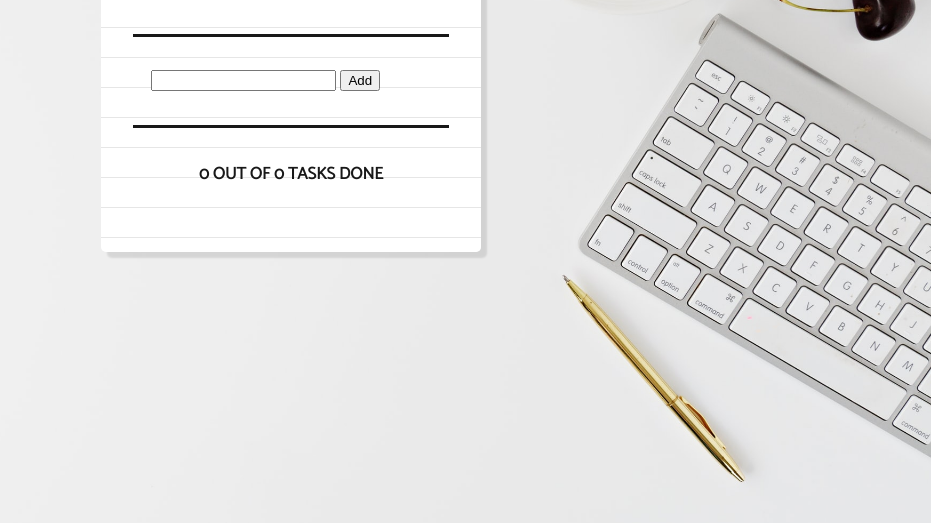
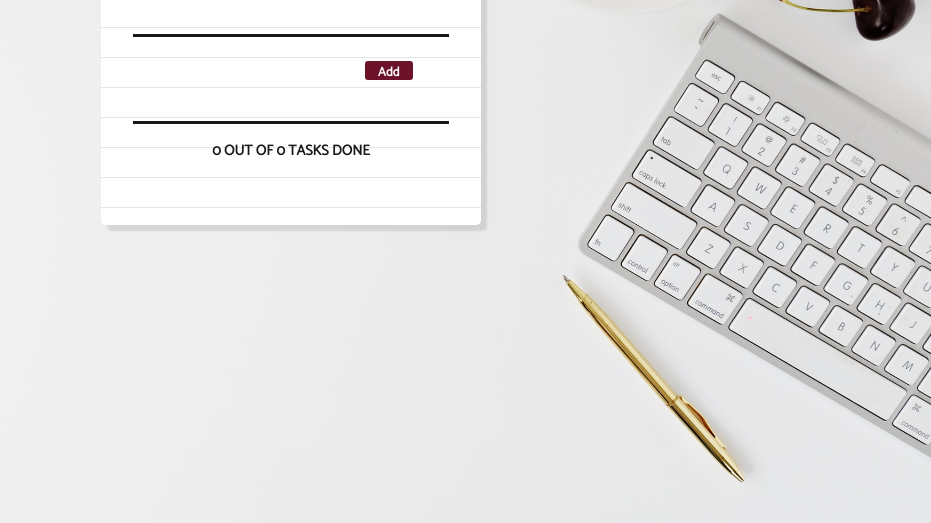
Before and after one commit to Amopho/todo-list, a website: page src/index.html in a window 1280 px wide. Shown: the part 211-734 px from the top of the page, without its empty margins (349-1280 px from the left). Drawn offline with nearby package versions, Linux system fonts and the light colour scheme; files that its build step writes are made by us from their sources.

Commit message:
cherry button

```diff
--- a/src/index.html
+++ b/src/index.html
@@ -11,18 +11,25 @@
     <div class="sticky-note"></div>
     <div class="notes-container">
       <div class="heading"><h1>To Do's...</h1></div>
-      <div class="task">
         <form>
           <div class="item">
             <input type="text" name="userText" id="userData" /><label
               for="task-{{$index}}"
               ><span></span
             ></label>
-            <button onclick="addToList()">Add</button>
-          </div>
+            <!-- <button onclick="addToList()">Add</button> -->
+            <input type="submit" value="Add" />
         </form>
+        <ul class="result"></ul>
       </div>
-      <div class="count"><h3>0 out of 0 tasks done</h3></div>
+      <div class="messageSwitch">
+      <h3 class="count">
+        <!-- {{completedTasks}} {{taskList.length}}  -->
+        0 out of 0 tasks done
+      </h3>
+      <!-- <h3 class="done" ng-switch-when="done">You're done!</h3> -->
+    </div>
+      <script src="./scripts/index.js"></script>
     </div>
   </body>
 </html>
--- a/src/scss/main.scss
+++ b/src/scss/main.scss
@@ -84,7 +84,24 @@ body {
 }
 
 form {
-  padding: 15px 0;
+  padding: 6px 0;
+}
+
+input[type="text"] {
+  border: none;
+  width: 75%;
+}
+
+input[type="submit"] {
+  width: 3rem;
+  height: 1.2rem;
+  border: none;
+  background-color: #6c132b;
+  color: #fff;
+  font-family: $main-font;
+  border-radius: 3px;
+  font-size: 0.8rem;
+  font-weight: bolder;
 }
 
 .item {
```
